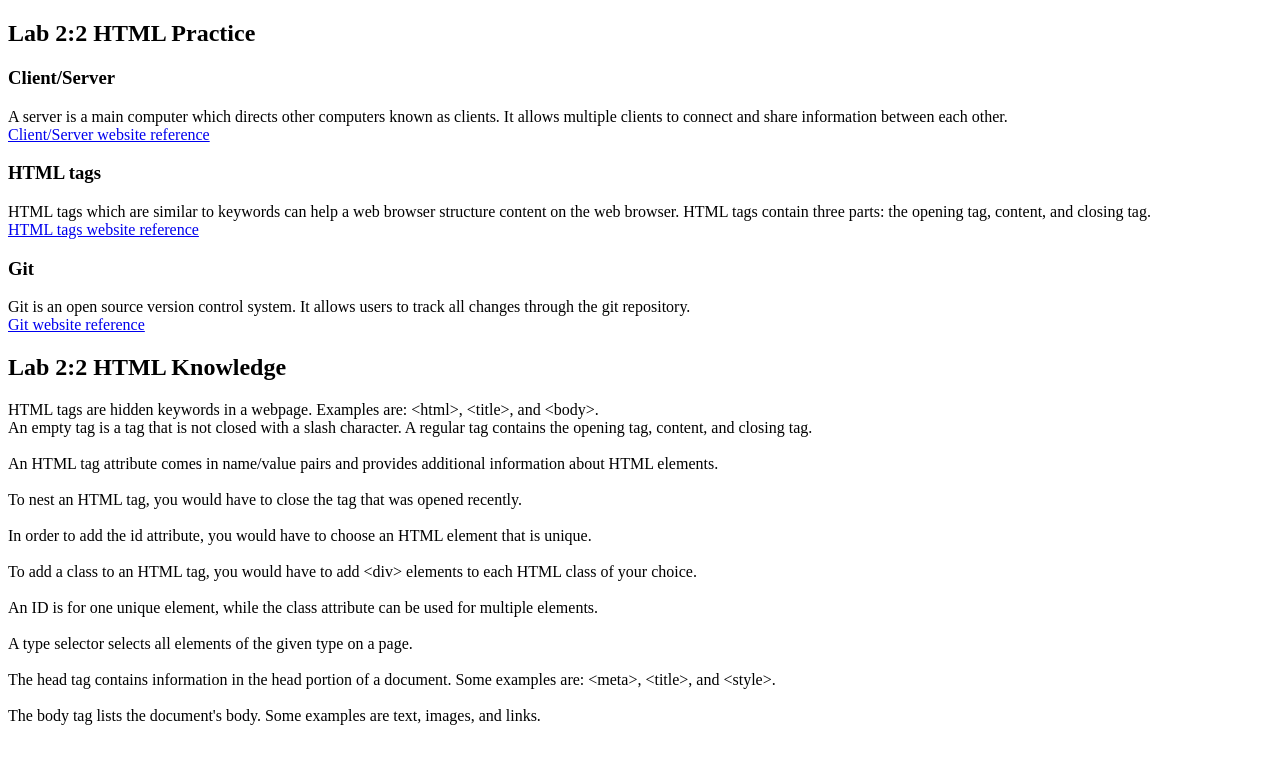
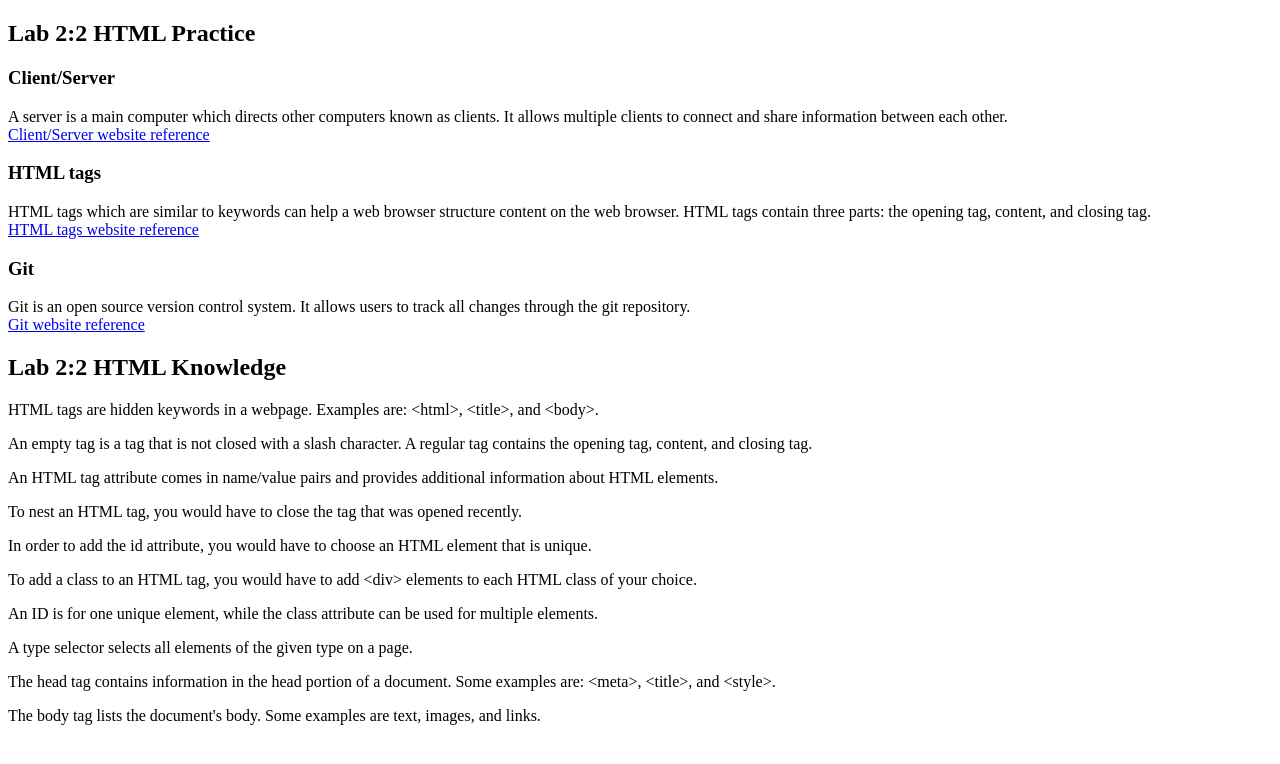
Before and after one commit to mardel011/Lab-1, a plain HTML site: page notes.html in a window 1280 px wide. Drawn offline with Linux system fonts and the light colour scheme.

Commit message:
Updated a few tags

```diff
--- a/notes.html
+++ b/notes.html
@@ -28,17 +28,15 @@
   </div>
 
   <h2>Lab 2:2 HTML Knowledge</h2>
-    <p>
-      HTML tags are hidden keywords in a webpage. Examples are:  &lt;html&gt;, &lt;title&gt;, and &lt;body&gt;.
-      <br>An empty tag is a tag that is not closed with a slash character. A regular tag contains the opening tag, content, and closing tag.<br>
-      <br>An HTML tag attribute comes in name/value pairs and provides additional information about HTML elements.<br>
-      <br>To nest an HTML tag, you would have to close the tag that was opened recently.<br>
-      <br>In order to add the id attribute, you would have to choose an HTML element that is unique.<br>
-      <br>To add a class to an HTML tag, you would have to add &lt;div&gt; elements to each HTML class of your choice.<br>
-      <br>An ID is for one unique element, while the class attribute can be used for multiple elements.<br>
-      <br>A type selector selects all elements of the given type on a page.<br>
-      <br>The head tag contains information in the head portion of a document. Some examples are: &lt;meta&gt;, &lt;title&gt;, and &lt;style&gt;.<br>
-      <br>The body tag lists the document's body. Some examples are text, images, and links.<br>
-    </p>
+    <p>HTML tags are hidden keywords in a webpage. Examples are:  &lt;html&gt;, &lt;title&gt;, and &lt;body&gt;.</p>
+    <p>An empty tag is a tag that is not closed with a slash character. A regular tag contains the opening tag, content, and closing tag.</p>
+    <p>An HTML tag attribute comes in name/value pairs and provides additional information about HTML elements.</p>
+    <p>To nest an HTML tag, you would have to close the tag that was opened recently.</p>
+    <p>In order to add the id attribute, you would have to choose an HTML element that is unique.</p>
+    <p>To add a class to an HTML tag, you would have to add &lt;div&gt; elements to each HTML class of your choice.</p>
+    <p>An ID is for one unique element, while the class attribute can be used for multiple elements.</p>
+    <p>A type selector selects all elements of the given type on a page.</p>
+    <p>The head tag contains information in the head portion of a document. Some examples are: &lt;meta&gt;, &lt;title&gt;, and &lt;style&gt;.</p>
+    <p>The body tag lists the document's body. Some examples are text, images, and links.</p>
   </body>
 </html>
```
